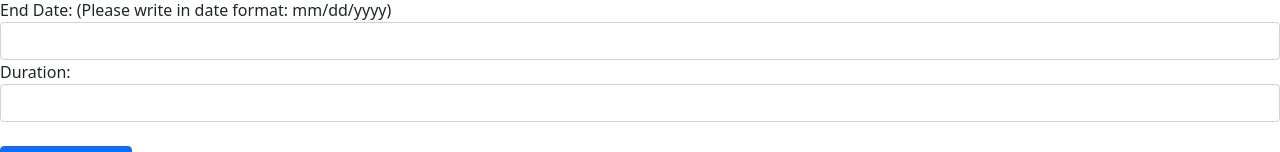
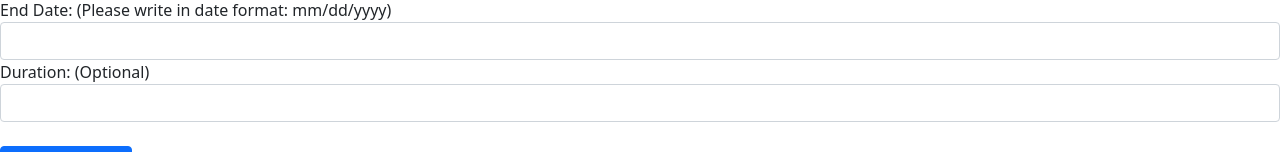
Before and after one commit to SokvisalMong/group10smsfrontend, a React (Create React App) app: page /projectcomponents/createProject in a window 1280 px wide. Shown: the part 286-438 px from the top of the page. Built offline with nearby package versions, Linux system fonts and the light colour scheme.

Commit message:
Changing duration to be optional input

```diff
--- a/src/components/projectcomponents/createProject.js
+++ b/src/components/projectcomponents/createProject.js
@@ -87,7 +87,7 @@ export default function Create() {
          />
        </div>
        <div className="form-group">
-         <label htmlFor="duration">Duration: </label>
+         <label htmlFor="duration">Duration: (Optional)</label>
          <input
            type="text"
            className="form-control"
```
